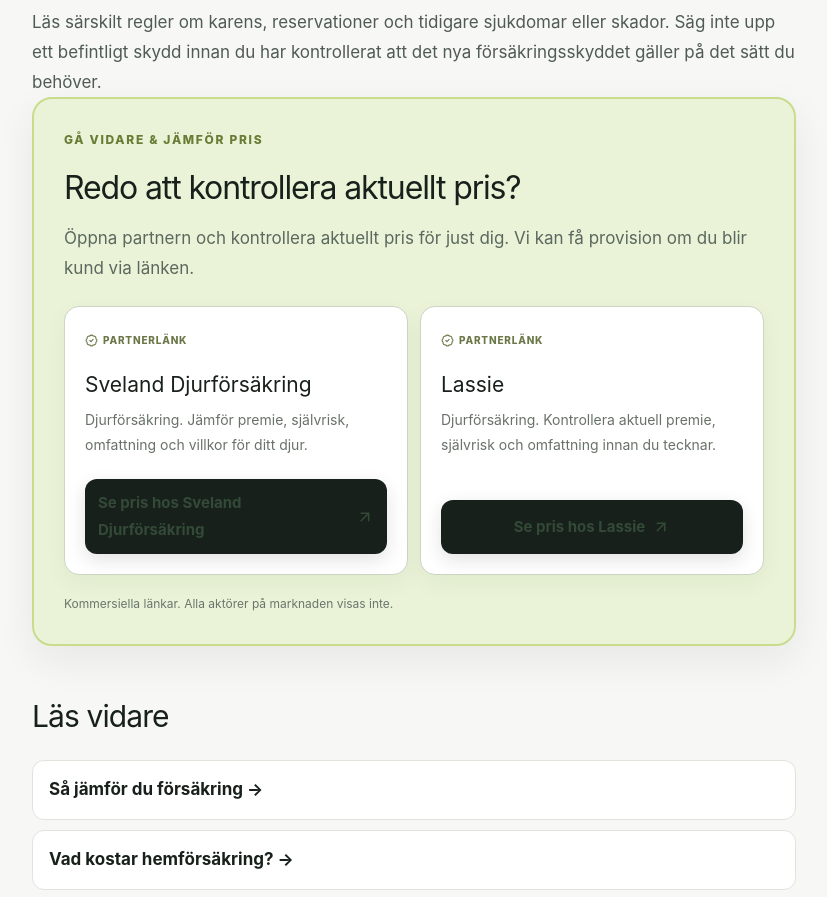
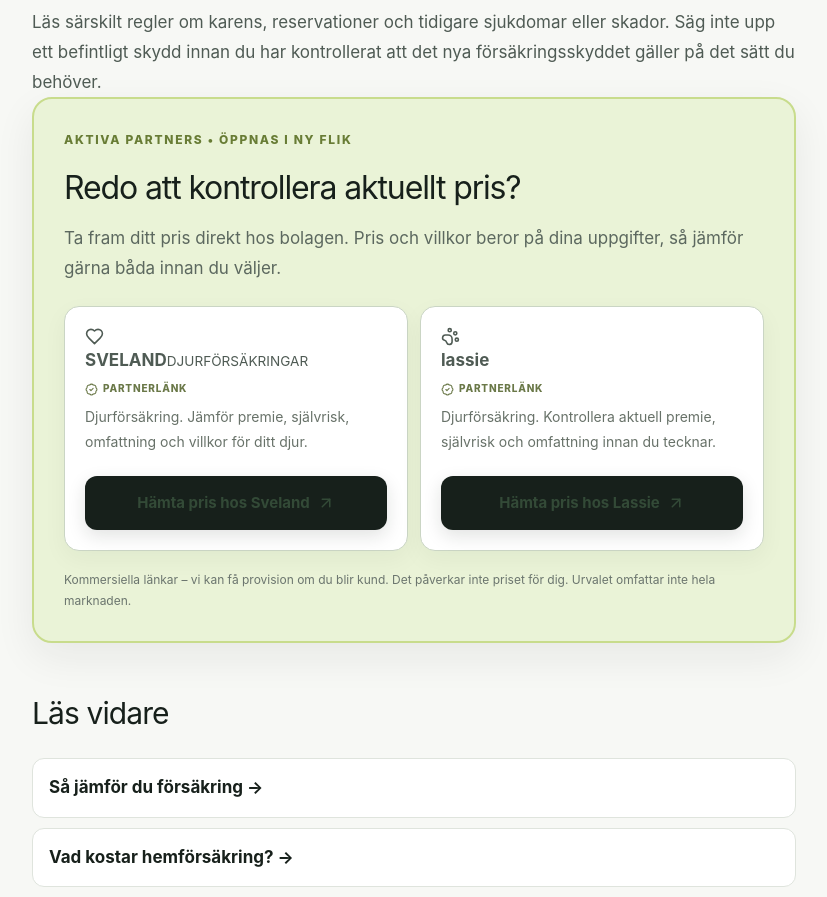
Before and after one commit to arvidlandin-cpu/sankkostnaden, a Next.js app: page /forsakring/djurforsakring in a window 1280 px wide. Shown: the part 1840-2737 px from the top of the page, without its empty margins (226-1053 px from the left). Built offline with nearby package versions, Linux system fonts and the light colour scheme.

Commit message:
Make active partner links prominent with branded cards

```diff
--- a/components/PartnerOffers.tsx
+++ b/components/PartnerOffers.tsx
@@ -1,34 +1,39 @@
-import { ArrowUpRight, BadgeCheck } from 'lucide-react';
-import { getPartners, type PartnerCategory } from '../lib/partners';
+import { ArrowUpRight, BadgeCheck, Heart, PawPrint } from 'lucide-react';
+import { getActivePartners, type PartnerCategory, type PartnerIntent } from '../lib/partners';
 
-type Props = { category: PartnerCategory; heading?: string; };
+type Props = { category: PartnerCategory; heading?: string; intent?: PartnerIntent; };
 
-export default function PartnerOffers({ category, heading = 'Jämför hos våra partners' }: Props) {
-  const items = getPartners(category).filter(item => item.trackingUrl);
+function PartnerLogo({ name }: { name: string }) {
+  if (name === 'Lassie') return <div className='partnerLogo partnerLogoLassie' aria-label='Lassie'><span className='logoPaw'><PawPrint size={19}/></span><b>lassie</b></div>;
+  if (name === 'Sveland Djurförsäkring') return <div className='partnerLogo partnerLogoSveland' aria-label='Sveland Djurförsäkringar'><span className='logoHeart'><Heart size={19}/></span><span><b>SVELAND</b><small>DJURFÖRSÄKRINGAR</small></span></div>;
+  return <div className='partnerLogo partnerLogoText'><b>{name}</b></div>;
+}
+
+export default function PartnerOffers({ category, heading = 'Jämför hos våra partners', intent }: Props) {
+  const items = getActivePartners(category, intent);
   if (items.length === 0) return null;
 
   return (
     <section className='partnerSection partnerSectionStrong' aria-label={heading}>
       <div className='partnerIntro'>
-        <p className='kicker'>GÅ VIDARE & JÄMFÖR PRIS</p>
+        <p className='kicker'>AKTIVA PARTNERS • ÖPPNAS I NY FLIK</p>
         <h2>{heading}</h2>
-        <p>Öppna partnern och kontrollera aktuellt pris för just dig. Vi kan få provision om du blir kund via länken.</p>
+        <p>Ta fram ditt pris direkt hos bolagen. Pris och villkor beror på dina uppgifter, så jämför gärna båda innan du väljer.</p>
       </div>
       <div className='partnerGrid'>
         {items.map(item => (
-          <article className='partnerCard partnerCardStrong' key={item.name}>
+          <article className={'partnerCard partnerCardStrong partnerCardBrand ' + (item.name === 'Lassie' ? 'isLassie' : item.name.startsWith('Sveland') ? 'isSveland' : '')} key={item.name}>
             <div>
-              <span className='commercialTag'><BadgeCheck size={13}/> PARTNERLÄNK</span>
-              <h3>{item.name}</h3>
+              <div className='partnerCardTop'><PartnerLogo name={item.name}/><span className='commercialTag'><BadgeCheck size={13}/> PARTNERLÄNK</span></div>
               <p>{item.note}</p>
             </div>
             <a className='partnerButton partnerButtonStrong' href={item.trackingUrl!} target='_blank' rel='sponsored nofollow noopener'>
-              {item.name === 'Bredbandsval.se' ? 'Se bredband & priser' : item.category === 'mobil' ? `Se abonnemang hos ${item.name}` : `Se pris hos ${item.name}`} <ArrowUpRight size={18} />
+              {item.name === 'Bredbandsval.se' ? 'Se bredband & priser' : item.category === 'mobil' ? `Se abonnemang hos ${item.name}` : item.category === 'forsakring' ? `Hämta pris hos ${item.name.replace(' Djurförsäkring','')}` : `Se pris hos ${item.name}`} <ArrowUpRight size={18} />
             </a>
           </article>
         ))}
       </div>
-      <p className='partnerFine'>Kommersiella länkar. Alla aktörer på marknaden visas inte.</p>
+      <p className='partnerFine'>Kommersiella länkar – vi kan få provision om du blir kund. Det påverkar inte priset för dig. Urvalet omfattar inte hela marknaden.</p>
     </section>
   );
 }
```
